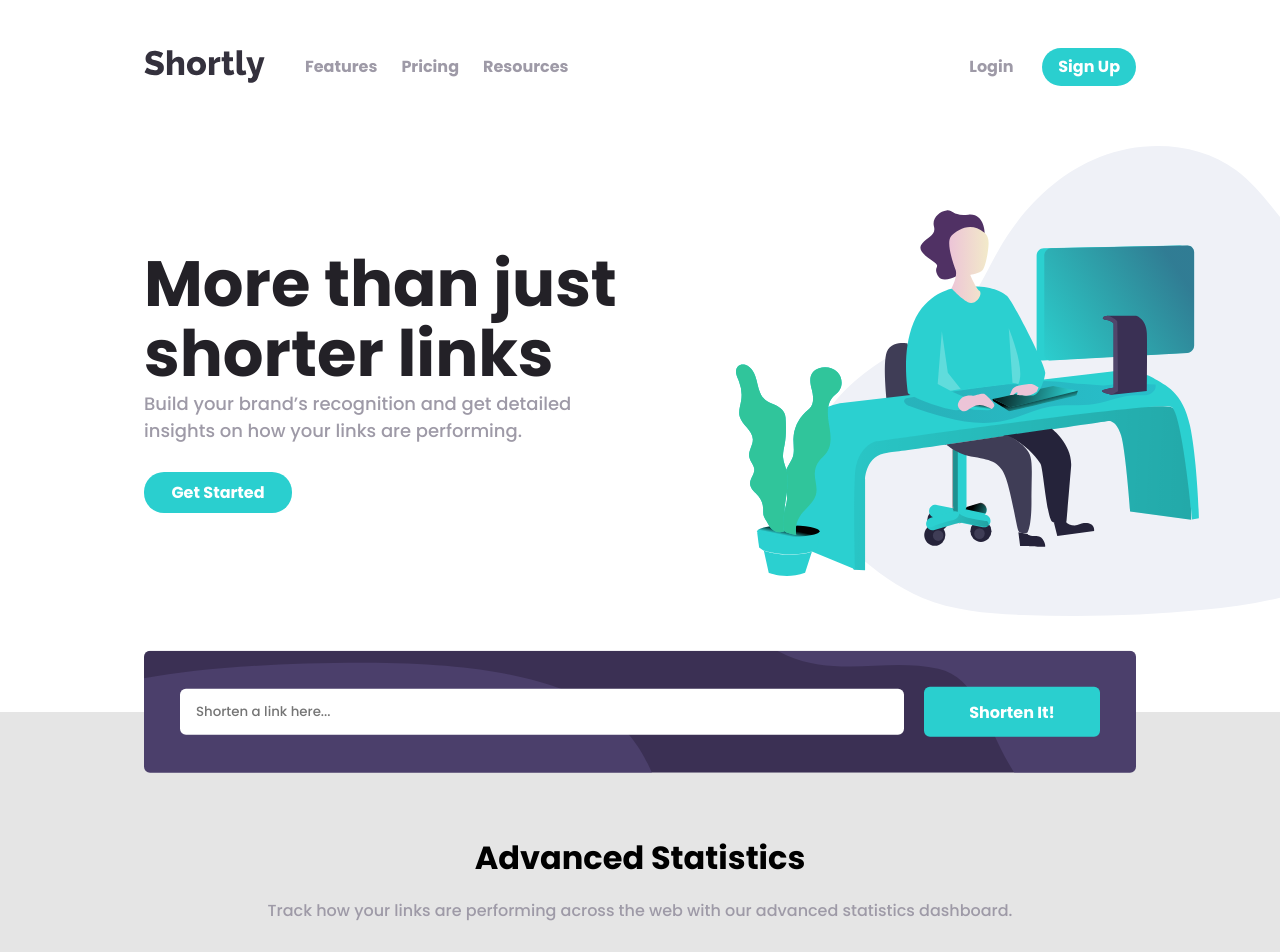
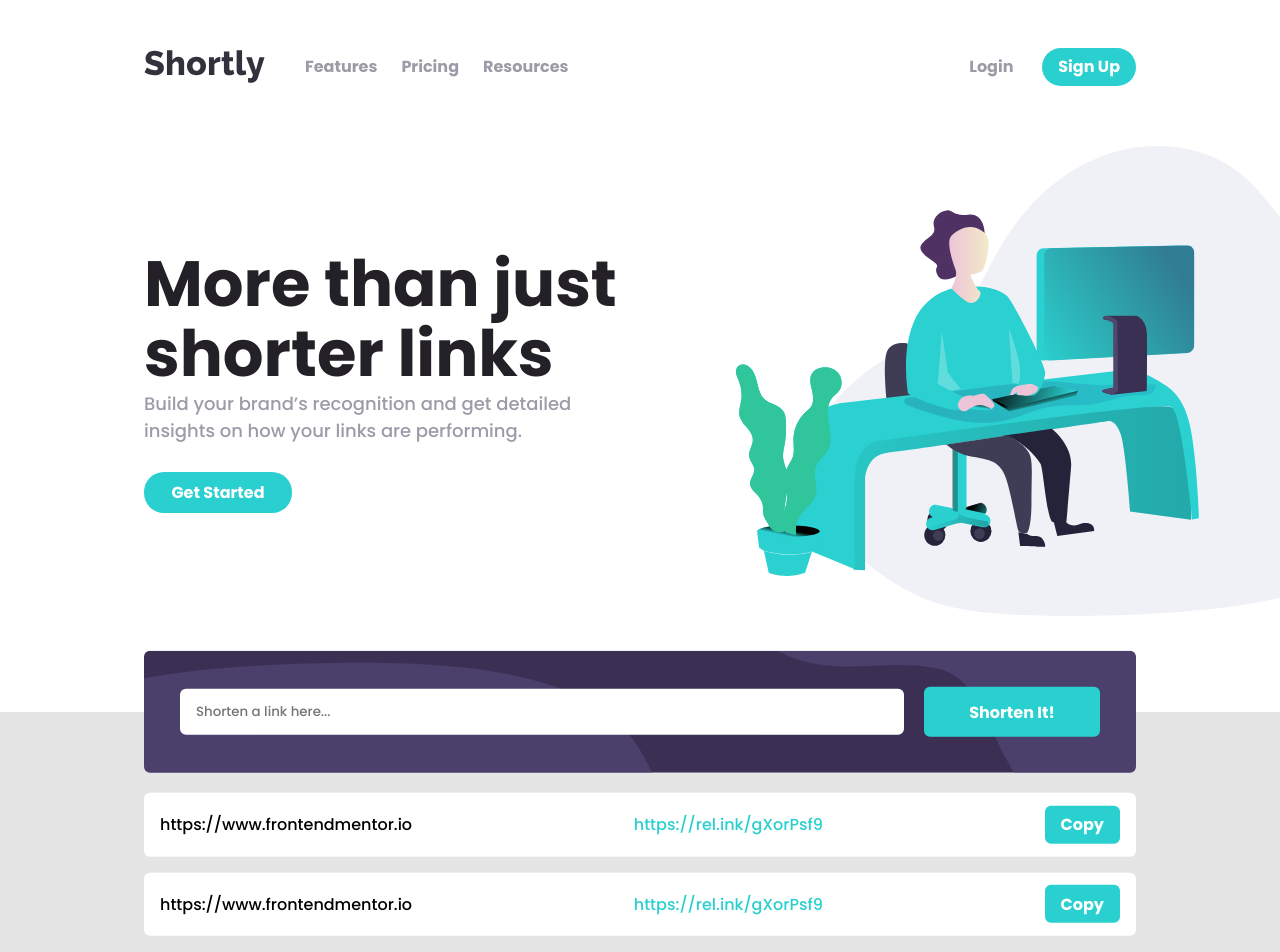
Before and after one commit to harshj11/URL-Shortening-API-Frontend-Mentor-Challenge, a React (Create React App) app: page / in a window 1280 px wide. Shown: the top 952 px of the page. Built offline with nearby package versions, Linux system fonts and the light colour scheme.

Commit message:
:sparkles:CREATE components for shortened link information

```diff
--- a/src/components/LinkInput.jsx
+++ b/src/components/LinkInput.jsx
@@ -1,5 +1,7 @@
 import '../scss/linkinput.scss';
 import { useState, createRef } from 'react';
+
+import LinkShortenContainer from './LinkShortenContainer';
 
 const LinkInput = () => {
 
@@ -23,7 +25,8 @@ const LinkInput = () => {
         setTextValue(event.target.value);
     }
 
-    return(
+    return (
+        <section className="link">
             <div className="link__container flex flex-ai-c">
                 <input
                     className="link__container__input"
@@ -38,6 +41,8 @@ const LinkInput = () => {
                     <em>{errorText}</em>
                 </span>
             </div>
+            <LinkShortenContainer />
+        </section>
     )
 }
 
--- /dev/null
+++ b/src/components/LinkShorten.jsx
@@ -0,0 +1,19 @@
+import "../scss/linkshorten.scss";
+
+const LinkShorten = () => {
+    return (
+        <div className="link-shorten flex ">
+            <div className="link-shorten__original-link">
+                https://www.frontendmentor.io
+            </div>
+            <div className="link-shorten__shortened-link">
+                https://rel.ink/gXorPsf9
+            </div>
+            <div className="link-shorten__button">
+                <button className="button button--cyan">Copy</button>
+            </div>
+        </div>
+    )
+}
+
+export default LinkShorten;
--- /dev/null
+++ b/src/components/LinkShortenContainer.jsx
@@ -0,0 +1,13 @@
+import "../scss/linkshortencontainer.scss";
+import LinkShorten from "./LinkShorten";
+
+const LinkShortenContainer = () => {
+    return(
+        <div className="link-shorten-container">
+            <LinkShorten />
+            <LinkShorten />
+        </div>
+    )
+}
+
+export default LinkShortenContainer;
--- /dev/null
+++ b/src/scss/linkshorten.scss
@@ -0,0 +1,51 @@
+@import "./styles.scss";
+
+.link-shorten {
+    background-color: $white;
+    border-radius: 0.375rem;
+    flex-direction: column;
+    margin: 0 0 1.5rem;
+    transform: translateY(-25%);
+
+    @include breakpoint-up(medium) {
+        flex-direction: row;
+        align-items: center;
+        justify-content: space-between;
+        margin: 0 0 1rem;
+        transform: translateY(-65%);
+    }
+
+    & > div:not(:last-child) {
+        padding: 0.8rem 1rem;
+    }
+
+    &__original-link {
+        border-bottom: 0.5px solid $gray;
+
+        @include breakpoint-up(medium) {
+            border-bottom: none;
+        }
+    }
+
+    &__shortened-link {
+        color: $cyan;
+    }
+
+    &__button {
+        text-align: center;
+        padding: 0 1rem 1.25rem;
+        width: 100%;
+
+        @include breakpoint-up(medium) {
+            padding: 0.8rem 1rem;
+            width: auto;
+        }
+
+        button {
+            border-radius: 0.375rem;
+            max-width: 20.375rem;
+
+            width: 100%;
+        }
+    }
+}
--- /dev/null
+++ b/src/scss/linkshortencontainer.scss
@@ -0,0 +1,9 @@
+@import "./styles.scss";
+
+.link-shorten-container {
+    margin: 0 1.75rem 3.5rem 1.75rem;
+
+    @include breakpoint-up(large) {
+        margin: 0 9rem 3rem;
+    }
+}
```
Lines whose indentation alone changed are shown as unchanged.
